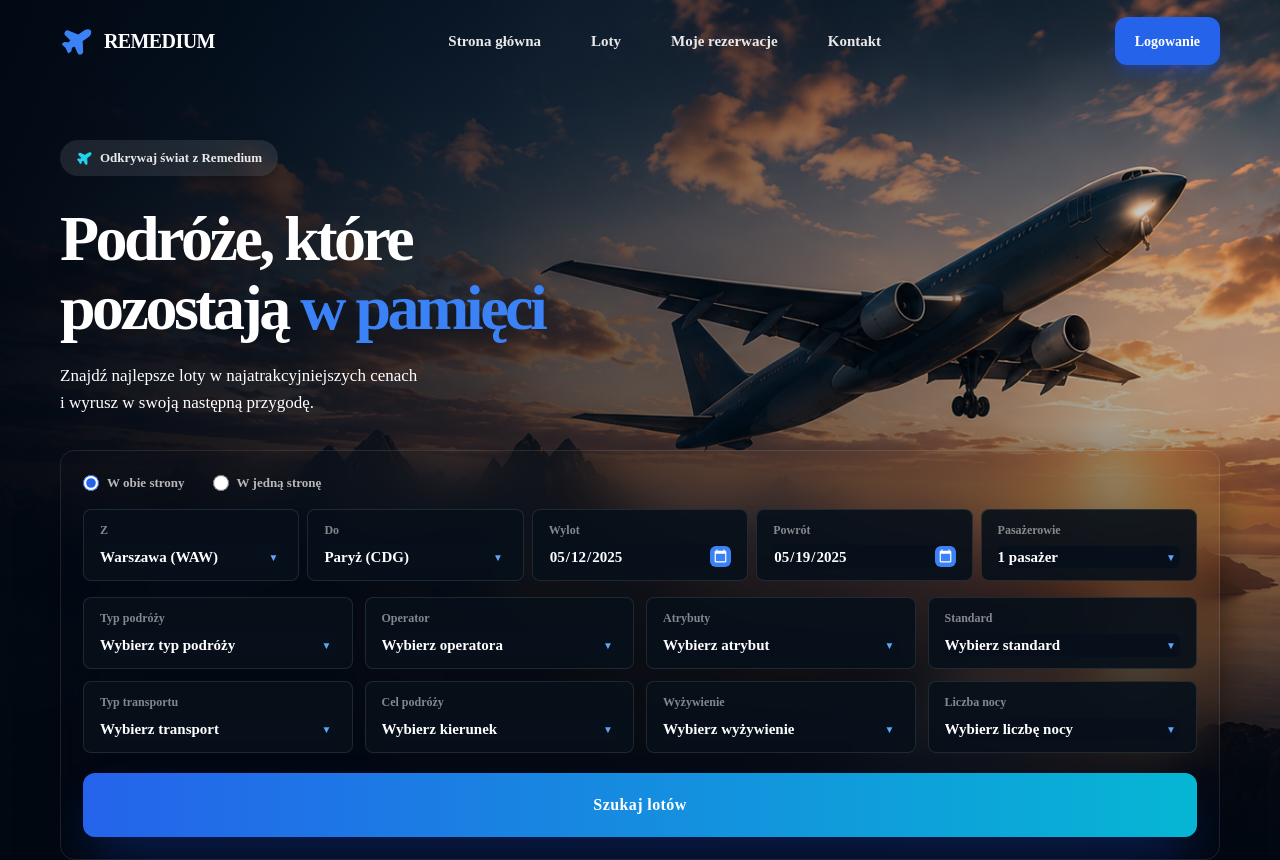
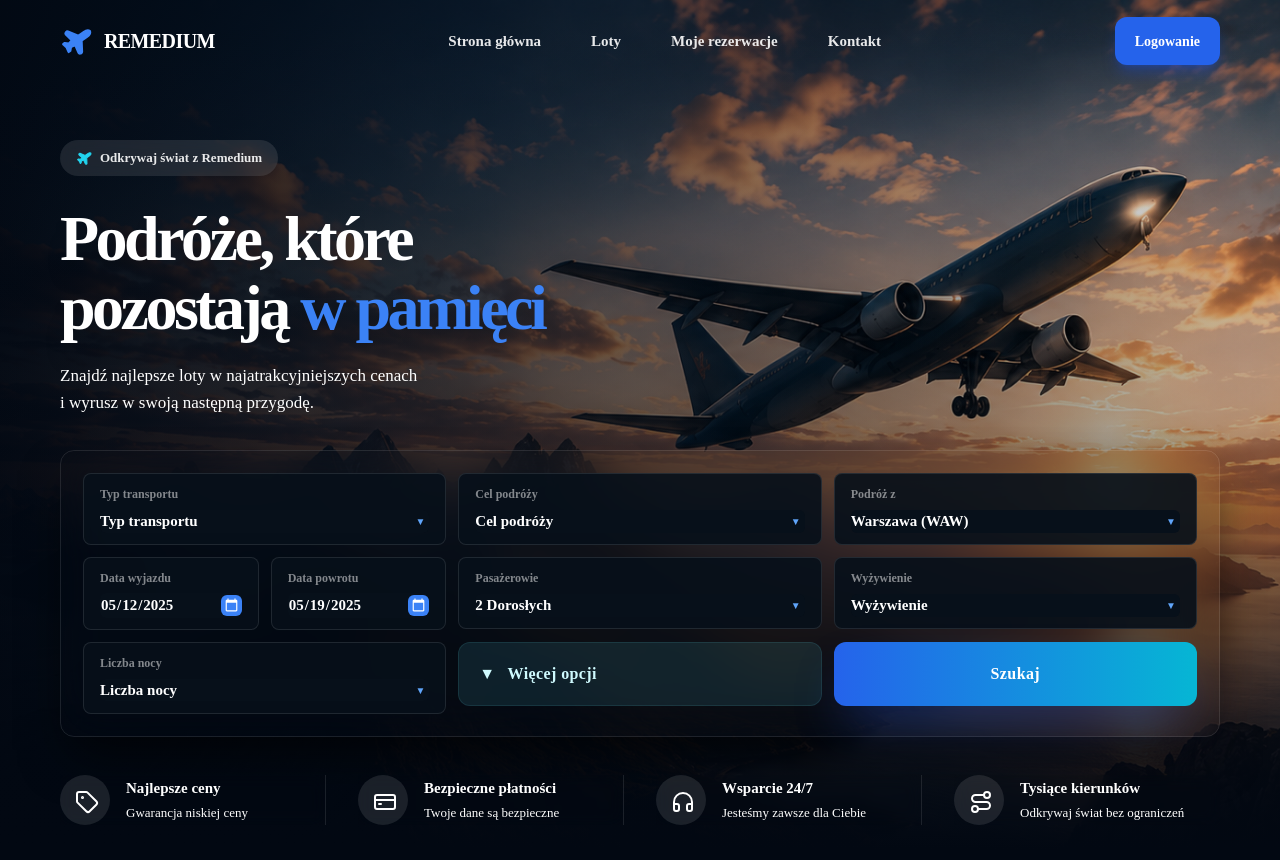
Before and after one commit to Arkadiusz-Adamowicz/Remedium, a React (Vite) app: page / in a window 1280 px wide. Shown: the top 860 px of the page. Built offline with nearby package versions, Linux system fonts and the light colour scheme; a web font is replaced by a local one.

Commit message:
fix Flightsearach

```diff
--- a/src/components/booking/FlightSearch.jsx
+++ b/src/components/booking/FlightSearch.jsx
@@ -1,112 +1,22 @@
 import { useState } from "react";
 import { Link } from "react-router-dom";
 import airports from "../../data/airports.js";
-
-const tripTypes = [
-  "Apartamenty",
-  "City Break",
-  "Kolonie i obozy młodzieżowe",
-  "Pielgrzymki",
-  "Rejsy",
-  "Rejsy pilot PL",
-  "Wczasy",
-  "Wczasy w dwóch hotelach",
-  "Wycieczki objazdowe",
-  "Zwiedzanie i Wypoczynek",
-];
-
-const operators = [
-  "Almatur",
-  "Atlas Tours Rejsy",
-  "Atur",
-  "Best Reisen Group",
-  "Coral Travel",
-  "Ecco Holiday / Ecco Travel",
-  "Euro Pol Tour",
-  "Exim Tours",
-  "Funclub",
-  "Index Polska",
-  "Itaka",
-];
-
-const attributes = [
-  "Animacje dla dorosłych",
-  "Basen kryty",
-  "Basen odkryty",
-  "Bez paszportu",
-  "Blisko centrum",
-  "Blisko plaży",
-  "Dla rodzin z dziećmi",
-  "Dla seniorów",
-  "Duże miasta",
-  "Egzotyka",
-  "Fitness/siłownia",
-];
-
-const standards = [
-  "Standard od ★",
-  "Standard od ★★",
-  "Standard od ★★★",
-  "Standard od ★★★★",
-  "Standard od ★★★★★",
-];
+import tripTypes from "../../data/tripTypes.js";
+import operators from "../../data/operators.js";
+import attributes from "../../data/attributes.js";
+import meals from "../../data/meals.js";
+import nights from "../../data/nights.js";
+import standards from "../../data/standards.js";
+import destinations from "../../data/destinations.js";
 
 const transports = ["Samolot", "Dojazd własny", "Autokar"];
-
-const destinations = [
-  "Albania",
-  "Algieria",
-  "Andora",
-  "Angola",
-  "Antarktyda",
-  "Arabia Saudyjska",
-  "Argentyna",
-  "Arktyka",
-  "Armenia",
-  "Australia",
-  "Austria",
-];
-
-const meals = [
-  "Bez wyżywienia",
-  "Obiad",
-  "Pełne wyżywienie",
-  "Śniadanie",
-  "Śniadanie i obiadokolacje",
-  "Według programu",
-  "Wszystko w cenie",
-];
-
-const nights = [
-  "1",
-  "2",
-  "3",
-  "4",
-  "5",
-  "6",
-  "7",
-  "8",
-  "9",
-  "10",
-  "11",
-  "12",
-  "13",
-  "14",
-  "15",
-  "16",
-  "17",
-  "18",
-  "19",
-  "20",
-  "21+",
-];
 
 export default function FlightSearch() {
   const [from, setFrom] = useState("Warszawa (WAW)");
   const [to, setTo] = useState("Paryż (CDG)");
   const [departureDate, setDepartureDate] = useState("2025-05-12");
   const [returnDate, setReturnDate] = useState("2025-05-19");
-  const [passengers, setPassengers] = useState("1 pasażer");
+  const [passengers, setPassengers] = useState("2 Dorosłych");
 
   const [tripType, setTripType] = useState("");
   const [operator, setOperator] = useState("");
@@ -117,48 +27,167 @@ export default function FlightSearch() {
   const [meal, setMeal] = useState("");
   const [night, setNight] = useState("");
 
+  const [showMoreFilters, setShowMoreFilters] = useState(false);
+
   return (
     <div className="mt-[34px] rounded-[14px] border border-white/10 bg-[#050b12]/92 p-4 shadow-2xl shadow-black/70 backdrop-blur-xl sm:p-[22px]">
-      <div className="mb-[16px] flex flex-wrap gap-x-[28px] gap-y-3 text-[13px] font-semibold text-white/70">
-        <label className="flex cursor-pointer items-center gap-2">
-          <input
-            type="radio"
-            name="trip"
-            defaultChecked
-            className="h-4 w-4 accent-blue-600"
+      <div className="grid gap-3 lg:grid-cols-3">
+        {/* MOBILE: 1 */}
+        <div className="order-1 lg:order-1">
+          <SelectBox
+            label="Typ transportu"
+            value={transport}
+            onChange={setTransport}
+            options={transports}
+            placeholder="Typ transportu"
           />
-          W obie strony
-        </label>
-
-        <label className="flex cursor-pointer items-center gap-2">
-          <input type="radio" name="trip" className="h-4 w-4 accent-blue-600" />
-          W jedną stronę
-        </label>
         </div>
 
-      {/* GŁÓWNE POLA */}
-      <div className="grid gap-3 md:grid-cols-2 xl:grid-cols-5 xl:gap-[8px]">
-        <SelectBox label="Z" value={from} onChange={setFrom} />
+        {/* MOBILE: 2 */}
+        <div className="order-2 lg:order-2">
+          <SelectBox
+            label="Cel podróży"
+            value={destination}
+            onChange={setDestination}
+            options={destinations}
+            placeholder="Cel podróży"
+          />
+        </div>
 
-        <SelectBox label="Do" value={to} onChange={setTo} />
+        {/* MOBILE: 3 */}
+        <div className="order-3 lg:order-3">
+          <SelectBox
+            label="Podróż z"
+            value={from}
+            onChange={setFrom}
+            options={airports}
+            placeholder="Podróż z"
+          />
+        </div>
 
+        {/* MOBILE: 4 */}
+        <div className="order-4 grid grid-cols-2 gap-3 lg:order-4">
           <DateBox
-          label="Wylot"
+            label="Data wyjazdu"
             value={departureDate}
             onChange={setDepartureDate}
           />
 
-        <DateBox label="Powrót" value={returnDate} onChange={setReturnDate} />
+          <DateBox
+            label="Data powrotu"
+            value={returnDate}
+            onChange={setReturnDate}
+          />
+        </div>
 
+        {/* MOBILE: 5 */}
+        <div className="order-5 lg:order-5">
           <SelectBox
             label="Pasażerowie"
             value={passengers}
             onChange={setPassengers}
-          options={["1 pasażer", "2 pasażerów", "3 pasażerów", "4 pasażerów"]}
+            options={["1 Dorosły", "2 Dorosłych", "3 Dorosłych", "4 Dorosłych"]}
           />
         </div>
 
-      {/* FILTRY */}
+        {/* MOBILE: 6 */}
+        <div className="order-6 lg:order-6">
+          <SelectBox
+            label="Wyżywienie"
+            value={meal}
+            onChange={setMeal}
+            options={meals}
+            placeholder="Wyżywienie"
+          />
+        </div>
+
+        {/* MOBILE: 7 */}
+        <div className="order-7 lg:order-7">
+          <SelectBox
+            label="Liczba nocy"
+            value={night}
+            onChange={setNight}
+            options={nights}
+            placeholder="Liczba nocy"
+          />
+        </div>
+
+        {/* MOBILE: 8 */}
+        <button
+          type="button"
+          onClick={() => setShowMoreFilters((prev) => !prev)}
+          className="
+            order-8
+            flex h-[64px] items-center gap-3
+            rounded-[12px]
+            border border-cyan-300/10
+            bg-cyan-300/10
+            px-5
+            text-[16px]
+            font-black
+            tracking-wide
+            text-cyan-100
+            transition duration-300
+            hover:bg-cyan-300/20
+            lg:order-8
+          "
+        >
+          <span
+            className={`transition duration-300 ${
+              showMoreFilters ? "rotate-180" : ""
+            }`}
+          >
+            ▼
+          </span>
+
+          {showMoreFilters ? "Pokaż mniej" : "Więcej opcji"}
+        </button>
+
+        {/* MOBILE: 9 */}
+        <Link
+          to={`/flights?from=${encodeURIComponent(
+            from,
+          )}&to=${encodeURIComponent(
+            to,
+          )}&departure=${departureDate}&return=${returnDate}&passengers=${encodeURIComponent(
+            passengers,
+          )}&tripType=${encodeURIComponent(
+            tripType,
+          )}&operator=${encodeURIComponent(
+            operator,
+          )}&attribute=${encodeURIComponent(
+            attribute,
+          )}&standard=${encodeURIComponent(
+            standard,
+          )}&transport=${encodeURIComponent(
+            transport,
+          )}&destination=${encodeURIComponent(
+            destination,
+          )}&meal=${encodeURIComponent(
+            meal,
+          )}&nights=${encodeURIComponent(night)}`}
+          className="
+            order-9
+            flex h-[64px] items-center justify-center gap-3
+            rounded-[12px]
+            bg-gradient-to-r from-blue-600 to-cyan-500
+            text-[16px]
+            font-black
+            tracking-wide
+            text-white
+            shadow-2xl shadow-blue-700/40
+            transition duration-300
+            hover:scale-[1.01]
+            hover:from-blue-500
+            hover:to-cyan-400
+            lg:order-9
+          "
+        >
+          Szukaj
+        </Link>
+      </div>
+
+      {showMoreFilters && (
         <div className="mt-4 grid gap-3 md:grid-cols-2 xl:grid-cols-4">
           <SelectBox
             label="Typ podróży"
@@ -191,69 +220,8 @@ export default function FlightSearch() {
             options={standards}
             placeholder="Wybierz standard"
           />
-
-        <SelectBox
-          label="Typ transportu"
-          value={transport}
-          onChange={setTransport}
-          options={transports}
-          placeholder="Wybierz transport"
-        />
-
-        <SelectBox
-          label="Cel podróży"
-          value={destination}
-          onChange={setDestination}
-          options={destinations}
-          placeholder="Wybierz kierunek"
-        />
-
-        <SelectBox
-          label="Wyżywienie"
-          value={meal}
-          onChange={setMeal}
-          options={meals}
-          placeholder="Wybierz wyżywienie"
-        />
-
-        <SelectBox
-          label="Liczba nocy"
-          value={night}
-          onChange={setNight}
-          options={nights}
-          placeholder="Wybierz liczbę nocy"
-        />
         </div>
-
-      {/* PRZYCISK NA DOLE */}
-      <div className="mt-5">
-        <Link
-          to={`/flights?from=${encodeURIComponent(
-            from,
-          )}&to=${encodeURIComponent(
-            to,
-          )}&departure=${departureDate}&return=${returnDate}&passengers=${encodeURIComponent(
-            passengers,
-          )}&tripType=${encodeURIComponent(
-            tripType,
-          )}&operator=${encodeURIComponent(
-            operator,
-          )}&attribute=${encodeURIComponent(
-            attribute,
-          )}&standard=${encodeURIComponent(
-            standard,
-          )}&transport=${encodeURIComponent(
-            transport,
-          )}&destination=${encodeURIComponent(
-            destination,
-          )}&meal=${encodeURIComponent(
-            meal,
-          )}&nights=${encodeURIComponent(night)}`}
-          className="flex h-[64px] w-full items-center justify-center rounded-[12px] bg-gradient-to-r from-blue-600 to-cyan-500 text-[16px] font-black tracking-wide text-white shadow-2xl shadow-blue-700/40 transition duration-300 hover:scale-[1.01] hover:from-blue-500 hover:to-cyan-400"
-        >
-          Szukaj lotów
-        </Link>
-      </div>
+      )}
     </div>
   );
 }
@@ -275,7 +243,16 @@ function SelectBox({
         <select
           value={value}
           onChange={(e) => onChange(e.target.value)}
-          className="w-full cursor-pointer appearance-none rounded-md bg-[#07101a] pr-8 text-[15px] font-black text-white outline-none [color-scheme:dark]"
+          className="
+            w-full cursor-pointer appearance-none
+            rounded-md bg-[#07101a]
+            pr-8
+            text-[15px]
+            font-black
+            text-white
+            outline-none
+            [color-scheme:dark]
+          "
         >
           {placeholder && (
             <option value="" className="bg-[#07101a] text-white/50">
@@ -309,7 +286,20 @@ function DateBox({ label, value, onChange }) {
         type="date"
         value={value}
         onChange={(e) => onChange(e.target.value)}
-        className="w-full cursor-pointer rounded-md bg-[#07101a] text-[15px] font-black text-white outline-none accent-blue-600 [color-scheme:dark] [&::-webkit-calendar-picker-indicator]:cursor-pointer [&::-webkit-calendar-picker-indicator]:rounded-md [&::-webkit-calendar-picker-indicator]:bg-blue-500 [&::-webkit-calendar-picker-indicator]:p-[3px]"
+        className="
+          w-full cursor-pointer
+          rounded-md bg-[#07101a]
+          text-[15px]
+          font-black
+          text-white
+          outline-none
+          accent-blue-600
+          [color-scheme:dark]
+          [&::-webkit-calendar-picker-indicator]:cursor-pointer
+          [&::-webkit-calendar-picker-indicator]:rounded-md
+          [&::-webkit-calendar-picker-indicator]:bg-blue-500
+          [&::-webkit-calendar-picker-indicator]:p-[3px]
+        "
       />
     </div>
   );
--- /dev/null
+++ b/src/data/attributes.js
@@ -0,0 +1,15 @@
+export const attributes = [
+  "Animacje dla dorosłych",
+  "Basen kryty",
+  "Basen odkryty",
+  "Bez paszportu",
+  "Blisko centrum",
+  "Blisko plaży",
+  "Dla rodzin z dziećmi",
+  "Dla seniorów",
+  "Duże miasta",
+  "Egzotyka",
+  "Fitness/siłownia",
+];
+
+export default attributes;
--- /dev/null
+++ b/src/data/destinations.js
@@ -0,0 +1,15 @@
+export const destinations = [
+  "Albania",
+  "Algieria",
+  "Andora",
+  "Angola",
+  "Antarktyda",
+  "Arabia Saudyjska",
+  "Argentyna",
+  "Arktyka",
+  "Armenia",
+  "Australia",
+  "Austria",
+];
+
+export default destinations;
--- /dev/null
+++ b/src/data/meals.js
@@ -0,0 +1,11 @@
+export const meals = [
+  "Bez wyżywienia",
+  "Obiad",
+  "Pełne wyżywienie",
+  "Śniadanie",
+  "Śniadanie i obiadokolacje",
+  "Według programu",
+  "Wszystko w cenie",
+];
+
+export default meals;
--- /dev/null
+++ b/src/data/nights.js
@@ -0,0 +1,25 @@
+export const nights = [
+  "1",
+  "2",
+  "3",
+  "4",
+  "5",
+  "6",
+  "7",
+  "8",
+  "9",
+  "10",
+  "11",
+  "12",
+  "13",
+  "14",
+  "15",
+  "16",
+  "17",
+  "18",
+  "19",
+  "20",
+  "21+",
+];
+
+export default nights;
--- /dev/null
+++ b/src/data/operators.js
@@ -0,0 +1,15 @@
+export const operators = [
+  "Almatur",
+  "Atlas Tours Rejsy",
+  "Atur",
+  "Best Reisen Group",
+  "Coral Travel",
+  "Ecco Holiday / Ecco Travel",
+  "Euro Pol Tour",
+  "Exim Tours",
+  "Funclub",
+  "Index Polska",
+  "Itaka",
+];
+
+export default operators;
--- /dev/null
+++ b/src/data/standards.js
@@ -0,0 +1,9 @@
+export const standards = [
+  "Standard od ★",
+  "Standard od ★★",
+  "Standard od ★★★",
+  "Standard od ★★★★",
+  "Standard od ★★★★★",
+];
+
+export default standards;
--- /dev/null
+++ b/src/data/tripTypes.js
@@ -0,0 +1,14 @@
+export const tripTypes = [
+  "Apartamenty",
+  "City Break",
+  "Kolonie i obozy młodzieżowe",
+  "Pielgrzymki",
+  "Rejsy",
+  "Rejsy pilot PL",
+  "Wczasy",
+  "Wczasy w dwóch hotelach",
+  "Wycieczki objazdowe",
+  "Zwiedzanie i Wypoczynek",
+];
+
+export default tripTypes;
--- a/src/pages/Home.jsx
+++ b/src/pages/Home.jsx
@@ -80,9 +80,7 @@ export default function Home() {
             />
           </div>
         </section>
-
         <TestimonialsCarousel />
-
         <Popular />
       </div>
     </main>
@@ -95,7 +93,6 @@ function Feature({ icon, title, text }) {
       <div className="flex h-[50px] w-[50px] shrink-0 items-center justify-center rounded-full bg-white/10 text-white">
         <div className="h-5 w-5">{icon}</div>
       </div>
-
       <div>
         <h3 className="text-[15px] font-black">{title}</h3>
         <p className="mt-[3px] text-[13px] font-medium text-white/58">{text}</p>
--- a/src/pages/TestimonialsCarousel.jsx
+++ b/src/pages/TestimonialsCarousel.jsx
@@ -40,8 +40,8 @@ export default function TestimonialsCarousel() {
       </div>
 
       <div className="relative overflow-hidden">
-        <div className="pointer-events-none absolute left-0 top-0 z-10 h-full w-3 bg-gradient-to-r from-[#020812] to-transparent" />
-        <div className="pointer-events-none absolute right-0 top-0 z-10 h-full w-3 bg-gradient-to-l from-[#020812] to-transparent" />
+        <div className="pointer-events-none absolute left-0 top-0 z-10 h-full w-0 bg-gradient-to-r from-[#020812] to-transparent" />
+        <div className="pointer-events-none absolute right-0 top-0 z-10 h-full w-0 bg-gradient-to-l from-[#020812] to-transparent" />
 
         <div className="flex w-max animate-testimonials gap-5">
           {items.map((item, index) => (
```
Also changed, not shown: src/components/layout/Navbar.jsx (+0 -16 lines). Lines whose indentation alone changed are shown as unchanged.
